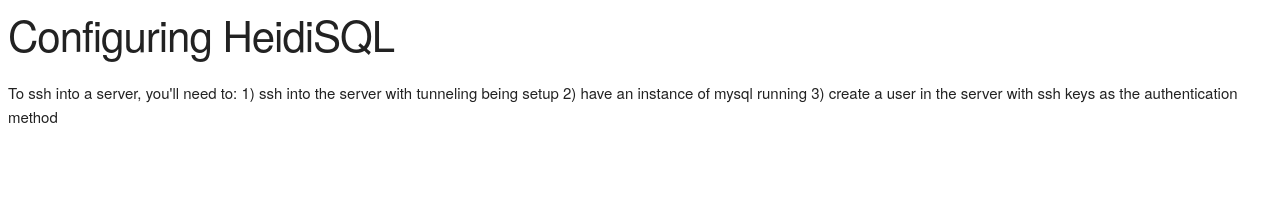
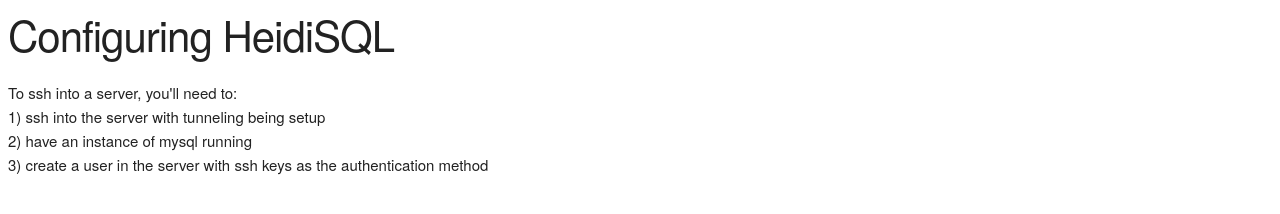
Before and after one commit to mikeleeman/mikeleeman.github.io, a plain HTML site: page articles/configuring_heidi_sql.html in a window 1280 px wide. Drawn offline with nearby package versions, Linux system fonts and the light colour scheme; a script that the page names is missing.

Commit message:
Add line breaks to paragraph

```diff
--- a/articles/configuring_heidi_sql.html
+++ b/articles/configuring_heidi_sql.html
@@ -18,9 +18,9 @@
 <div class="card">
 <p>
 To ssh into a server, you'll need to:
-
-1) ssh into the server with tunneling being setup
-2) have an instance of mysql running
+<br>
+1) ssh into the server with tunneling being setup<br>
+2) have an instance of mysql running<br>
 3) create a user in the server with ssh keys as the authentication method
 </p>
 </div>
```
